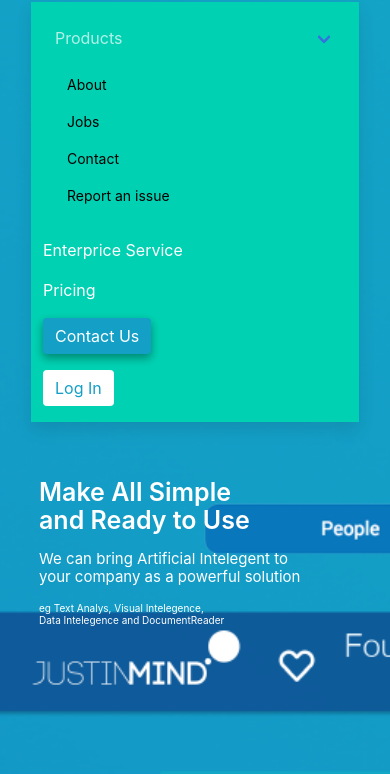
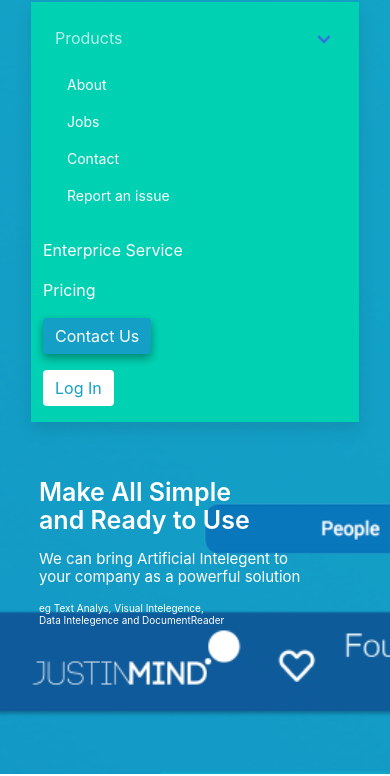
Before and after one commit to irvandandung/MockupDesign, a plain HTML site: page index.html in a window 390 px wide. Both pictures are taken after a click on the element 317 px from the left and 39 px from the top of the page. Shown: the part 68-844 px from the top of the page. Drawn offline with nearby package versions, Linux system fonts and the light colour scheme.

Commit message:
last commit

```diff
--- a/css/style.css
+++ b/css/style.css
@@ -149,7 +149,11 @@
   margin-bottom: 20px;
 }
 .blacked{
-  color: black !important;
+  color: #139fc6 !important;
+}
+.blacked:hover{
+  color: white !important;
+  background: #139fc6 !important;
 }
 .marginrow2{
   margin-bottom: 20px;
@@ -228,4 +232,8 @@
   .margin-sub{
     font-size: 10px;
   }
+
+  .blacked{
+    color: white !important;
+  }
 }
```
